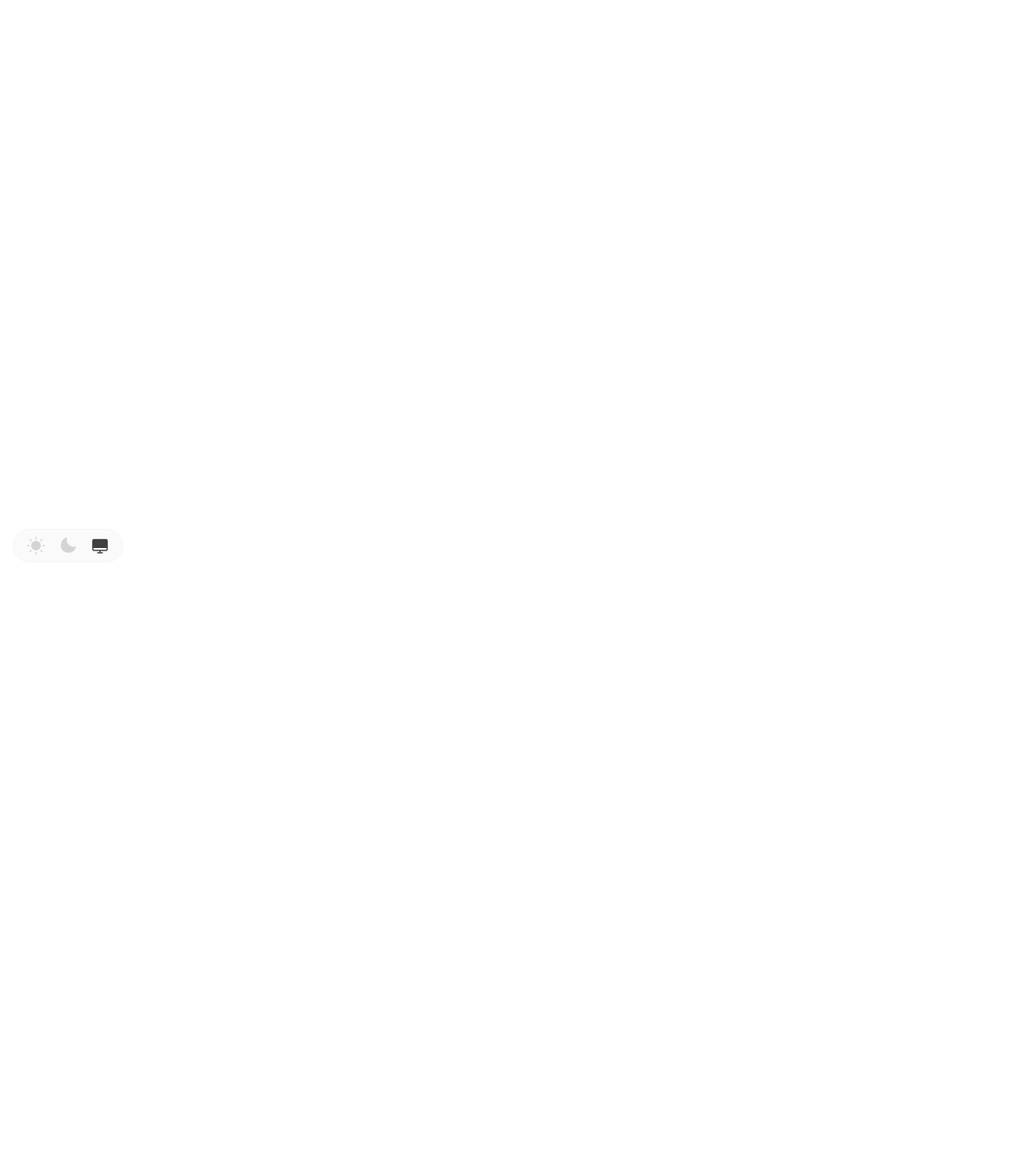
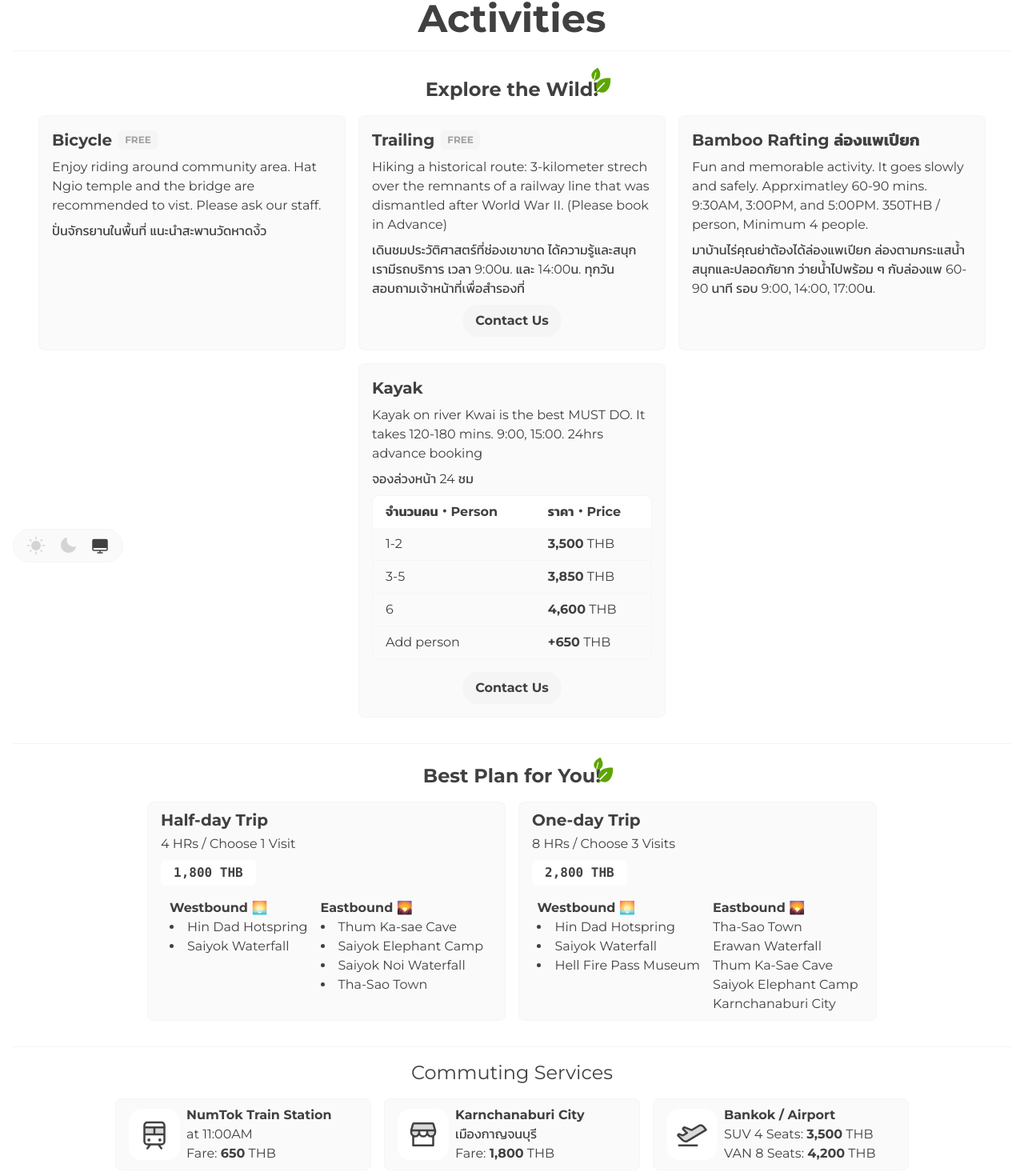
Before and after one commit to wmCmo/brkresort, a Next.js app: page /activities in a window 1280 px wide. Shown: the part 81-1551 px from the top of the page at 80% size. Before the commit the page ends 800 px from the top, so only its background shows below. Built offline with nearby package versions, Linux system fonts and the light colour scheme.

Commit message:
feat: activities page without images

```diff
--- a/app/activities/page.tsx
+++ b/app/activities/page.tsx
@@ -1,5 +1,251 @@
+import CallToActionButton from "@/components/CallToActionButton";
+import { AirplaneTakeoffIcon, StorefrontIcon, TrainIcon } from "@phosphor-icons/react/dist/ssr";
+import { ReactNode } from "react";
+
+function ActivityCard({
+  title,
+  isFree = false,
+  en,
+  th,
+  children,
+}: {
+  title: string;
+  isFree?: boolean;
+  en: string;
+  th: string;
+  children?: ReactNode;
+}) {
+  return (
+    <div className="rounded-lg bg-foreground border border-border p-4 space-y-2 max-w-sm">
+      <div className="flex items-center gap-2">
+        <h3 className="font-bold text-xl">{title}</h3>
+        {
+          isFree
+          && <div className="flex">
+            <p className="py-1 px-2 font-bold rounded-md bg-border text-muted text-xs">FREE</p>
+          </div>
+        }
+      </div>
+      <p>{en}</p>
+      <p>{th}</p>
+      {children}
+    </div>
+  );
+}
+
+function RouteCard({ title, desc, price, children }: { title: string; desc: string; price: number; children: ReactNode; }) {
+  return (
+    <div className="max-w-md w-full px-4 py-2 border border-border rounded-lg bg-foreground">
+      <h3 className="text-xl font-bold">{title}</h3>
+      <p className="mt-1">{desc}</p>
+      <span className="font-bold font-mono bg-background px-4 py-1 rounded-md inline-block my-2">{price.toLocaleString()} THB</span>
+      <div className="flex justify-center">
+        {children}
+      </div>
+    </div>
+  );
+}
+
+function CommutingCard({ children }: { children: ReactNode; }) {
+  return (
+    <div className="min-w-xs flex items-center gap-2 bg-foreground rounded-lg border border-border py-2 px-4">
+      {children}
+    </div>
+  );
+}
+
 export default function ActivitiesPage() {
   return (
-    <div>ActivitiesPage</div>
-  )
+    <div className="mt-20 w-full px-4 text-accent pb-8">
+      <h1 className="text-5xl font-bold font-alice text-center">Activities</h1>
+      <hr className="mt-4 border-border" />
+      <section>
+        <div className="flex justify-center">
+          <h2 className="text-2xl relative mt-8 text-center font-bold">
+            Explore the Wild!
+            <img src="/svg/leaves.svg" alt="Leaves illustration" className="absolute -top-3 -right-4" />
+          </h2>
+        </div>
+        <div className="mt-4 flex flex-wrap justify-center gap-4">
+          <ActivityCard
+            title="Bicycle"
+            isFree
+            en="Enjoy riding around community area. Hat Ngio temple and the bridge are recommended to vist. Please ask our staff."
+            th="ปั่นจักรยานในพื้นที่ แนะนำสะพานวัดหาดงิ้ว"
+          />
+          <ActivityCard
+            title="Trailing"
+            isFree
+            en="Hiking a historical route: 3-kilometer strech over the remnants of a railway line that was dismantled after World War II. (Please book in Advance)"
+            th="เดินชมประวัติศาสตร์ที่ช่องเขาขาด ได้ความรู้และสนุก เรามีรถบริการ เวลา 9:00น. และ 14:00น. ทุกวัน สอบถามเจ้าหน้าที่เพื่อสำรองที่"
+          >
+            <div className="mt-2 flex justify-center">
+              <CallToActionButton
+                text="Contact Us"
+                href="/contact"
+              />
+            </div>
+          </ActivityCard>
+          <ActivityCard
+            title="Bamboo Rafting ล่องแพเปียก"
+            en="Fun and memorable activity. It goes slowly and safely. Apprximatley 60-90 mins. 9:30AM, 3:00PM, and 5:00PM. 350THB / person, Minimum 4 people."
+            th="มาบ้านไร่คุณย่าต้องได้ล่องแพเปียก ล่องตามกระแสน้ำ สนุกและปลอดภัยาก ว่ายน้ำไปพร้อม ๆ กับล่องแพ 60-90 นาที รอบ 9:00, 14:00, 17:00น."
+          />
+          <ActivityCard
+            title="Kayak"
+            en="Kayak on river Kwai is the best MUST DO. It takes 120-180 mins. 9:00, 15:00. 24hrs advance booking"
+            th="จองล่วงหน้า 24 ชม"
+          >
+            <div className="rounded-lg overflow-clip border border-border max-w-sm">
+              <table className="w-full text-left">
+                <thead className="bg-background">
+                  <tr>
+                    <th className="px-4 py-2">จำนวนคน・Person</th>
+                    <th className="px-4">ราคา・Price</th>
+                  </tr>
+                </thead>
+                <tbody className="divide-y divide-border">
+                  <tr>
+                    <td className="px-4 py-2">
+                      <span>1-2</span>
+                    </td>
+                    <td className="px-4">
+                      <span><strong>3,500</strong> THB</span>
+                    </td>
+                  </tr>
+                  <tr>
+                    <td className="px-4 py-2">
+                      <span>3-5</span>
+                    </td>
+                    <td className="px-4">
+                      <span><strong>3,850</strong> THB</span>
+                    </td>
+                  </tr>
+                  <tr>
+                    <td className="px-4 py-2">
+                      <span>6</span>
+                    </td>
+                    <td className="px-4">
+                      <span>
+                        <strong>4,600</strong> THB
+                      </span>
+                    </td>
+                  </tr>
+                  <tr>
+                    <td className="px-4 py-2 pr-8">
+                      <span>Add person</span>
+                    </td>
+                    <td className="px-4">
+                      <span><strong>+650</strong> THB</span>
+                    </td>
+                  </tr>
+                </tbody>
+              </table>
+            </div>
+            <div className="mt-4 flex justify-center">
+              <CallToActionButton
+                text="Contact Us"
+                href="/contact"
+              />
+            </div>
+          </ActivityCard>
+        </div>
+      </section>
+      <hr className="mt-8 border-border" />
+      <section className="mt-6">
+        <div className="flex justify-center">
+          <h2 className="text-2xl relative font-bold">
+            Best Plan for You!
+            <img src={'/svg/leaves.svg'} alt="Leaves illustration" className="absolute -top-2 -right-4" />
+          </h2>
+        </div>
+        <div className="mt-4 flex justify-center flex-wrap gap-4">
+          <RouteCard
+            title="Half-day Trip"
+            desc="4 HRs / Choose 1 Visit"
+            price={1800}
+          >
+            <div className="flex flex-wrap gap-4 mt-2">
+              <div>
+                <h5 className="font-bold">Westbound 🌅</h5>
+                <ul className="list-disc list-inside">
+                  <li>Hin Dad Hotspring</li>
+                  <li>Saiyok Waterfall</li>
+                </ul>
+              </div>
+              <div>
+                <h5 className="font-bold">Eastbound 🌄</h5>
+                <ul className="list-disc list-inside">
+                  <li>Thum Ka-sae Cave</li>
+                  <li>Saiyok Elephant Camp</li>
+                  <li>Saiyok Noi Waterfall</li>
+                  <li>Tha-Sao Town</li>
+                </ul>
+              </div>
+            </div>
+          </RouteCard>
+          <RouteCard
+            title="One-day Trip"
+            desc="8 HRs / Choose 3 Visits"
+            price={2800}
+          >
+            <div className="flex flex-wrap gap-4 mt-2">
+              <div>
+                <h5 className="font-bold">Westbound 🌅</h5>
+                <ul className="list-disc list-inside">
+                  <li>Hin Dad Hotspring</li>
+                  <li>Saiyok Waterfall</li>
+                  <li>Hell Fire Pass Museum</li>
+                </ul>
+              </div>
+              <div>
+                <h5 className="font-bold">Eastbound 🌄</h5>
+                <p>Tha-Sao Town</p>
+                <p>Erawan Waterfall</p>
+                <p>Thum Ka-Sae Cave</p>
+                <p>Saiyok Elephant Camp</p>
+                <p>Karnchanaburi City</p>
+              </div>
+            </div>
+          </RouteCard>
+        </div>
+      </section>
+      <hr className="mt-8 border-border" />
+      <section className="mt-4">
+        <h2 className="text-2xl text-center">Commuting Services</h2>
+        <div className="mt-4 flex flex-wrap justify-center gap-4">
+          <CommutingCard>
+            <div className="rounded-2xl bg-background p-3">
+              <TrainIcon weight="duotone" size={40} />
+            </div>
+            <div>
+              <p><strong>NumTok Train Station</strong></p>
+              <p>at 11:00AM</p>
+              <p>Fare: <strong>650</strong> THB</p>
+            </div>
+          </CommutingCard>
+          <CommutingCard>
+            <div className="rounded-2xl bg-background p-3">
+              <StorefrontIcon weight="duotone" size={40} />
+            </div>
+            <div>
+              <p><strong>Karnchanaburi City</strong></p>
+              <p>เมืองกาญจนบุรี</p>
+              <p>Fare: <strong>1,800</strong> THB</p>
+            </div>
+          </CommutingCard>
+          <CommutingCard>
+            <div className="rounded-2xl bg-background p-3">
+              <AirplaneTakeoffIcon weight="duotone" size={40} />
+            </div>
+            <div>
+              <p><strong>Bankok / Airport</strong></p>
+              <p>SUV 4 Seats: <strong>3,500</strong> THB</p>
+              <p>VAN 8 Seats: <strong>4,200</strong> THB</p>
+            </div>
+          </CommutingCard>
+        </div>
+      </section>
+    </div>
+  );
 }
```
